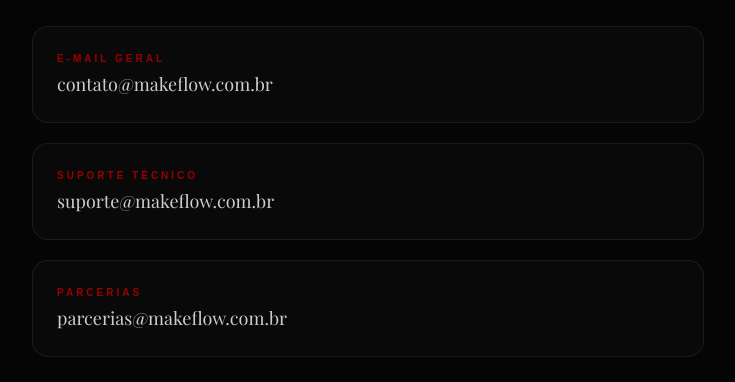
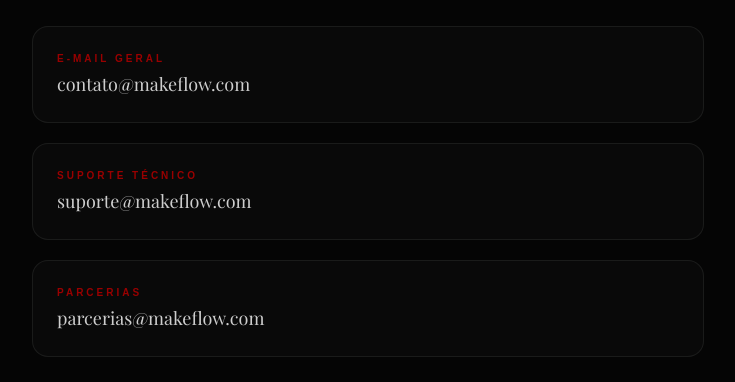
Before and after one commit to notcostaip/make-flow, a Next.js app: page /contato in a window 1280 px wide. Shown: the part 202-584 px from the top of the page, without its empty margins (272-1007 px from the left). Built offline with nearby package versions, Linux system fonts and the light colour scheme; a web font is replaced by a local one.

Commit message:
chore: update footer contact — replace WhatsApp with email
- Footer: CNPJ removido, email adicionado no lugar
- Suporte: link wa.me substituído por mailto:contato@makeflow.com
- Contato: domínio atualizado de .com.br → .com

```diff
--- a/src/app/contato/page.tsx
+++ b/src/app/contato/page.tsx
@@ -14,9 +14,9 @@
 
         <div className="grid gap-5">
           {[
-            { label: 'E-mail Geral', value: 'contato@makeflow.com.br', href: 'mailto:contato@makeflow.com.br' },
-            { label: 'Suporte Técnico', value: 'suporte@makeflow.com.br', href: 'mailto:suporte@makeflow.com.br' },
-            { label: 'Parcerias', value: 'parcerias@makeflow.com.br', href: 'mailto:parcerias@makeflow.com.br' },
+            { label: 'E-mail Geral', value: 'contato@makeflow.com', href: 'mailto:contato@makeflow.com' },
+            { label: 'Suporte Técnico', value: 'suporte@makeflow.com', href: 'mailto:suporte@makeflow.com' },
+            { label: 'Parcerias', value: 'parcerias@makeflow.com', href: 'mailto:parcerias@makeflow.com' },
           ].map(({ label, value, href }) => (
             <a
               key={label}
--- a/src/app/suporte/page.tsx
+++ b/src/app/suporte/page.tsx
@@ -45,12 +45,10 @@
         <div className="border-t border-white/[0.06] pt-8 space-y-3">
           <p className="text-white/35 font-sans text-sm">Não encontrou o que precisa?</p>
           <a
-            href="https://wa.me/5561994503567"
-            target="_blank"
-            rel="noopener noreferrer"
+            href="mailto:contato@makeflow.com"
             className="inline-flex items-center gap-2 bg-[#990000]/10 border border-[#990000]/40 text-[#990000] px-5 py-2.5 rounded-full text-sm font-black uppercase tracking-widest hover:bg-[#990000]/20 transition-all"
           >
-            Falar com suporte →
+            Enviar e-mail →
           </a>
         </div>
 
--- a/src/components/Footer.tsx
+++ b/src/components/Footer.tsx
@@ -33,10 +33,9 @@
             A plataforma de inteligência de maquiagem para quem quer resultados reais, sem desperdício.
           </p>
 
-          <div className="flex flex-col gap-5 mt-2">
-            <p className="text-white/10 text-[10px] uppercase tracking-[0.4em] font-sans font-black">CNPJ</p>
-            <p className="text-white/20 text-sm font-mono font-light -mt-4">60.778.755/0001-43</p>
-          </div>
+          <a href="mailto:contato@makeflow.com" className="text-white/25 text-sm font-sans font-light hover:text-white/50 transition-colors mt-2">
+            contato@makeflow.com
+          </a>
 
           <p className="text-white/15 text-xs font-sans font-light mt-2">
             © 2026 Make Flow. Todos os direitos reservados.
```
